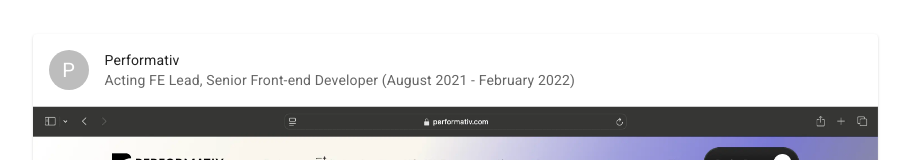
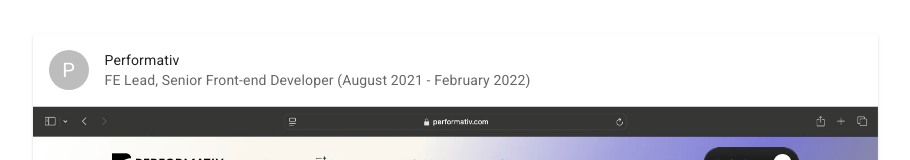
Before and after one commit to deejaygeroso/portfolio, a Next.js app: page / in a window 1280 px wide. Shown: the part 214-374 px from the top of the page, without its empty margins (185-1095 px from the left). Built offline with nearby package versions, Linux system fonts and the light colour scheme; some icons are missing; what @mui/material-nextjs would draw is missing.

Commit message:
Update job description

```diff
--- a/src/data/projects.ts
+++ b/src/data/projects.ts
@@ -132,8 +132,9 @@ const setMemberPosition = (member: IMember, position: string): IMember => {
 };
 
 const projects: IProject[] = [
-    {
-    address: 'Main headquarters in Copenhagen, Denmark (Kronprinsensgade 2, 1114 Copenhagen K), and a UK registered office at 71-75 Shelton Street, London (WC2H 9JQ), also listing offices in Utrecht and Zurich',
+  {
+    address:
+      'Main headquarters in Copenhagen, Denmark (Kronprinsensgade 2, 1114 Copenhagen K), and a UK registered office at 71-75 Shelton Street, London (WC2H 9JQ), also listing offices in Utrecht and Zurich',
     date: 'August 2021 - February 2022',
     description:
       'Performativ is a startup software company providing asset management solutions that help financial institutions manage client investments with greater accuracy and efficiency.',
@@ -144,7 +145,7 @@ const projects: IProject[] = [
       },
     ],
     members: [
-      setMemberPosition(memberDeejayGeroso, 'Acting FE Lead, Senior Front-end Developer'),
+      setMemberPosition(memberDeejayGeroso, 'FE Lead, Senior Front-end Developer'),
       {
         linkedIn: 'https://dk.linkedin.com/in/dkfox',
         name: 'Albert Geisler Fox',
@@ -243,9 +244,9 @@ const projects: IProject[] = [
         webP: performativWebP,
       },
     ],
-    position: 'Acting FE Lead, Senior Front-end Developer',
+    position: 'FE Lead, Senior Front-end Developer',
     mainResponsibility:
-      "Responsible for front-end technical direction, coding standards and guidelines, code quality, API integration, and delivery, while enabling the team to build scalable, maintainable, and high-quality user experiences.",
+      'Responsible for front-end technical direction, coding standards and guidelines, code quality, API integration, and delivery, while enabling the team to build scalable, maintainable, and high-quality user experiences.',
     responsibilities: [
       'Define and enforce front-end coding standards and guidelines',
       'Improve repository structure and directory architecture',
@@ -265,16 +266,7 @@ const projects: IProject[] = [
       'Integrate E2E tests into existing build pipelines',
       'Create basic E2E CRUD tests as QA references',
     ],
-    technology: [
-      'React',
-      'React Query',
-      'Typescript',
-      'Auth0',
-      'Ant-D',
-      'i18next',
-      'Cypress',
-      'PHP Laravel',
-    ],
+    technology: ['React', 'React Query', 'Typescript', 'Auth0', 'Ant-D', 'i18next', 'Cypress', 'PHP Laravel'],
   },
   {
     address: 'Level 9/70 Pitt St, Sydney NSW 2000, Australia',
```
